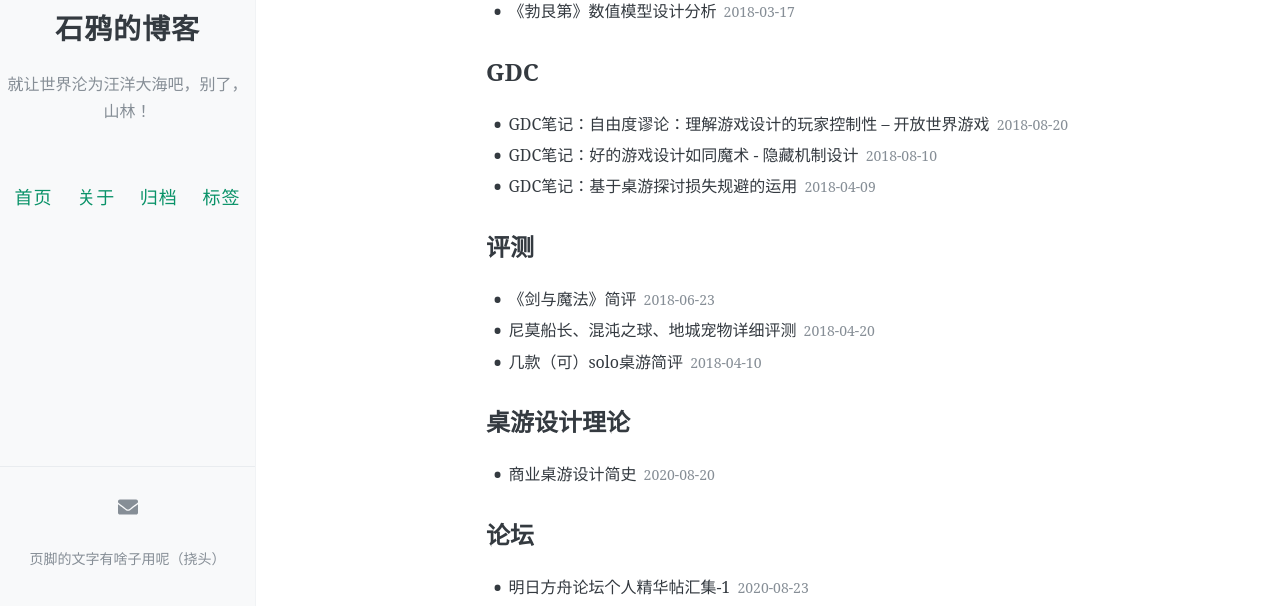
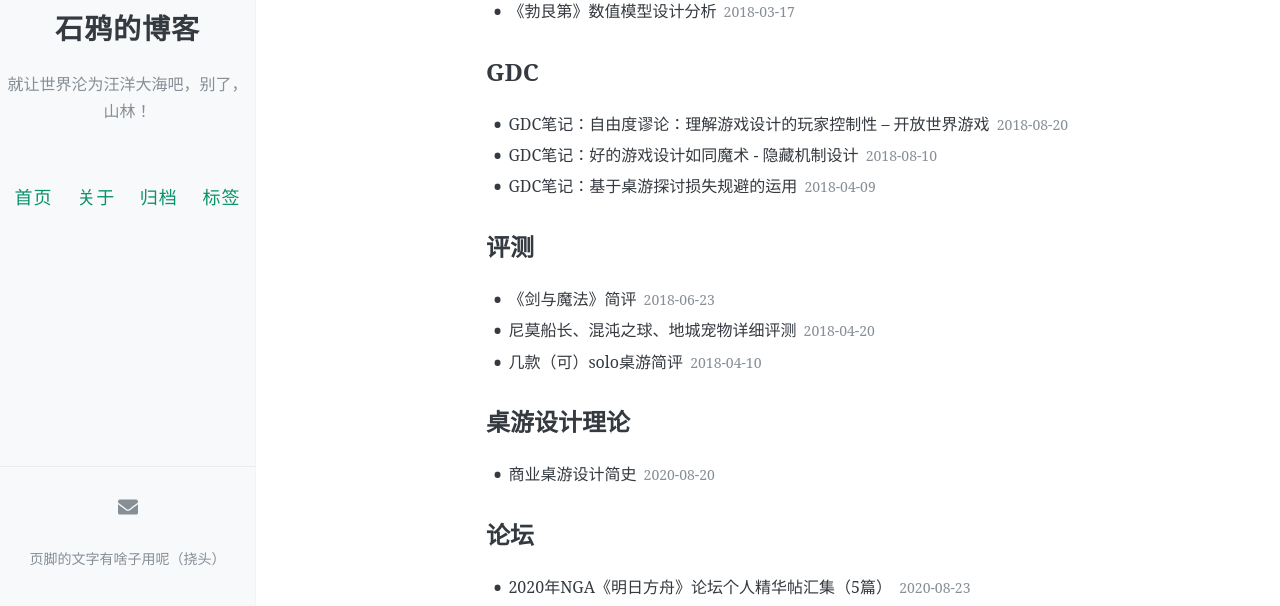
Before and after one commit to zafara-zd/blog, a Jekyll site: the page built from tags/index.html, in a window 1280 px wide and 900 px high, scrolled down 6598 px, cut to the strip 294-900 px from the top of the window. Built offline with Jekyll 4.4.1, drawn with Linux system fonts in a browser that asks for light colours; comment, search, counter and statistics services are not loaded.

Commit message:
Update 2020-8-23-明日方舟论坛个人精华帖汇集-1.md

```diff
--- a/_posts/2020-8-23-明日方舟论坛个人精华帖汇集-1.md
+++ b/_posts/2020-8-23-明日方舟论坛个人精华帖汇集-1.md
@@ -1,6 +1,6 @@
 ---
 layout: post
-title: 明日方舟论坛个人精华帖汇集-1
+title: 2020年NGA《明日方舟》论坛个人精华帖汇集（5篇）
 date: 2020-8-23
 Author: Zafara
 tags: [论坛]
```
